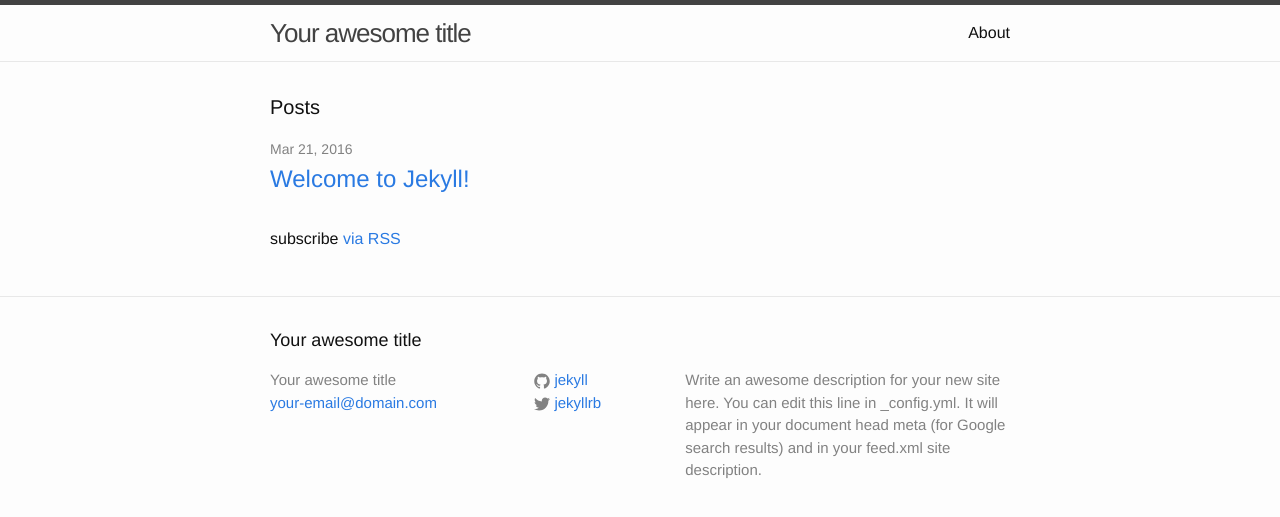
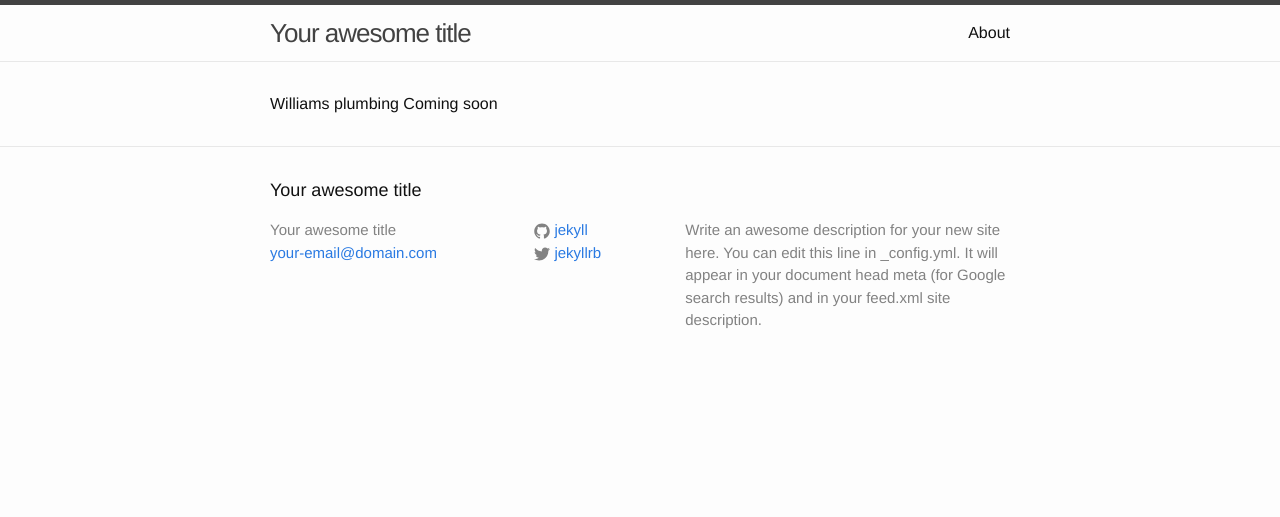
Before and after one commit to williamsplumbing/williamsplumbing.github.io, a Jekyll site: the page built from index.html, in a window 1280 px wide. Shown: the top 517 px of the page. Built offline with Jekyll 4.4.1, drawn with Linux system fonts in a browser that asks for light colours.

Commit message:
Edited index

```diff
--- a/index.html
+++ b/index.html
@@ -2,22 +2,5 @@
 layout: default
 ---
 
-<div class="home">
-
-  <h1 class="page-heading">Posts</h1>
-
-  <ul class="post-list">
-    {% for post in site.posts %}
-      <li>
-        <span class="post-meta">{{ post.date | date: "%b %-d, %Y" }}</span>
-
-        <h2>
-          <a class="post-link" href="{{ post.url | prepend: site.baseurl }}">{{ post.title }}</a>
-        </h2>
-      </li>
-    {% endfor %}
-  </ul>
-
-  <p class="rss-subscribe">subscribe <a href="{{ "/feed.xml" | prepend: site.baseurl }}">via RSS</a></p>
-
-</div>
+Williams plumbing
+Coming soon
```
